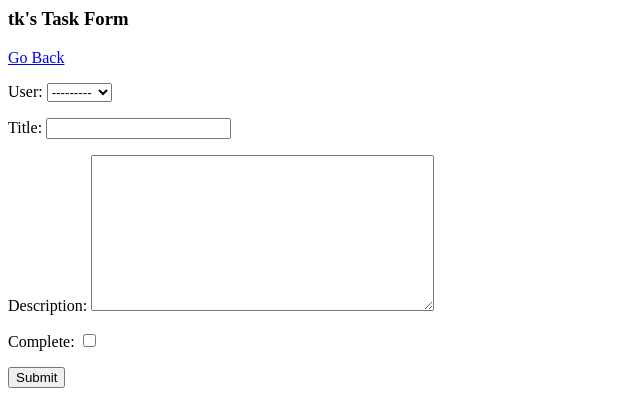
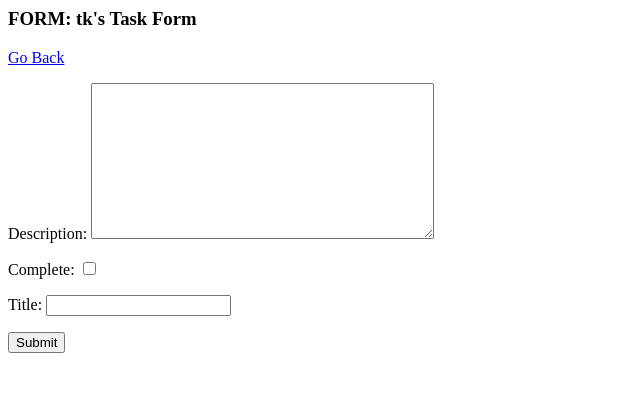
Before and after one commit to tkDev0101/Django-ToDoListApp, a Django app: page /task-create/ in a window 1280 px wide. Shown: the top 420 px of the page, without its empty margins (0-640 px from the left). Run offline with Django 5.2, Linux system fonts and the light colour scheme; the visitor is signed in with stand-in values (Sample User, id 1); data comes from the database, SQL or seed files in the repository.

Commit message:
User Specific Data
User Specific Data - data being displayed is specific to each user.

get_context_data()

```diff
--- a/todo_list/base/templates/base/task.html
+++ b/todo_list/base/templates/base/task.html
@@ -1 +1,3 @@
 <h1> Task: {{task_title}} </h1>
+
+<a href = "{% url 'tasks' %}">Go Back</a>
--- a/todo_list/base/templates/base/task_form.html
+++ b/todo_list/base/templates/base/task_form.html
@@ -1,4 +1,4 @@
-<h3>tk's Task Form</h3>
+<h3>FORM: tk's Task Form</h3>
 <a href = "{% url 'tasks' %}">Go Back</a>
 
 
--- a/todo_list/base/templates/base/task_list.html
+++ b/todo_list/base/templates/base/task_list.html
@@ -8,7 +8,7 @@
 
 
 <hr>
-<h1> My To Do List -tk </h1>
+<h1> TK's To Do List</h1>
 
 <a href = "{% url 'task-create' %}">Add Task</a>
 
--- a/todo_list/base/views.py
+++ b/todo_list/base/views.py
@@ -10,6 +10,7 @@ from django.contrib.auth.views import LoginView
 from django.contrib.auth.mixins import LoginRequiredMixin
 
 
+#Login View
 class CustomLoginView(LoginView):
     template_name = 'base/login.html'
     fields = '__all__'
@@ -19,28 +20,48 @@ class CustomLoginView(LoginView):
         return reverse_lazy('tasks')
 
 
+#View Taskss
 class TaskList(LoginRequiredMixin, ListView): #task_list.html
     model = Task
     context_object_name = 'tasks'
 
+    #User only sees their specific data
+    def get_context_data(self, **kwargs):
+        context = super().get_context_data(**kwargs)
+        context['tasks'] =  context['tasks'].filter(user= self.request.user)
+        context['count'] =  context['tasks'].filter(complete=False).count()
+        return context
 
+
+
+#Details of Task
 class TaskDetail(LoginRequiredMixin, DetailView): #task.html
     model = Task
     context_object_name = 'task_title'
     template_name= 'base/task.html'
 
 
-class TaskCreate(LoginRequiredMixin, CreateView):
+#Create Task
+class TaskCreate(LoginRequiredMixin, CreateView): #task_form.html
     model = Task
-    fields = '__all__'
+    fields = {'title', 'description', 'complete'}
+    success_url = reverse_lazy('tasks')
+
+    def form_valid(self, form):
+        form.instance.user = self.request.user
+        return super(TaskCreate, self).form_valid(form)
+
+
+
+
+#Update Task
+class TaskUpdate(LoginRequiredMixin, UpdateView):
+    model = Task
+    fields = {'title', 'description', 'complete'}
     success_url = reverse_lazy('tasks')
 
 
-class TaskUpdate(LoginRequiredMixin, UpdateView):
-    model = Task
-    fields = '__all__'
-    success_url = reverse_lazy('tasks')
-
+#Delete Task
 class TaskDeleteView(LoginRequiredMixin, DeleteView):
     model = Task
     context_object_name = 'task'
```
